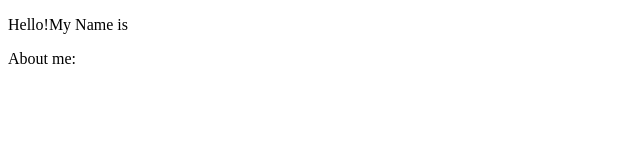
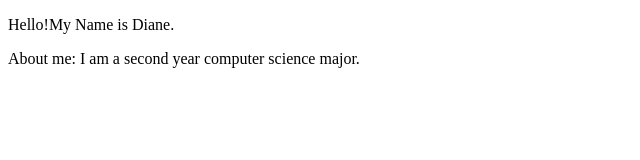
Before and after one commit to dianee0/website, a plain HTML site: page index.html in a window 1280 px wide. Shown: the whole page, without its empty margins (0-640 px from the left). Drawn offline with Linux system fonts and the light colour scheme.

Commit message:
Updating index.html

```diff
--- a/index.html
+++ b/index.html
@@ -4,7 +4,7 @@
     <title>My Personal Website</title>
   </head>
   <body>
-    <p>Hello!My Name is</p>
-    <p>About me: </p>
+    <p>Hello!My Name is Diane.</p>
+    <p>About me: I am a second year computer science major.</p>
   </body>
 </html>
```
